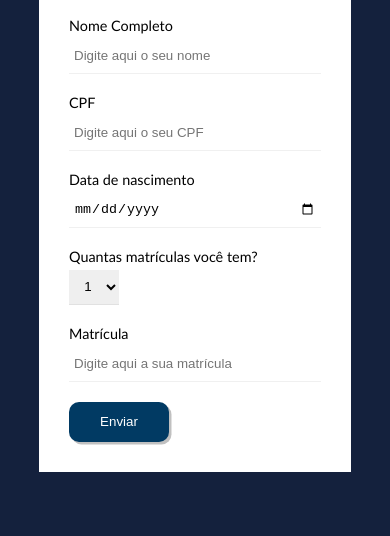
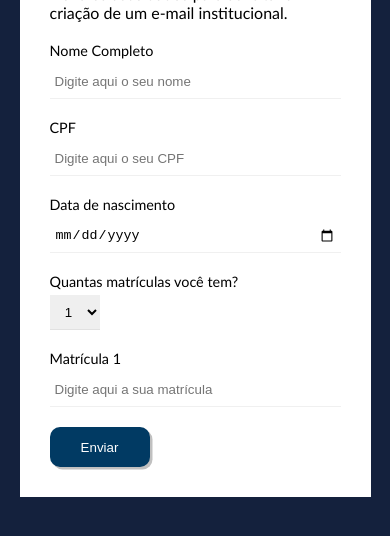
Before and after one commit to LucasMagnago/form-email, a website: page index.html in a window 390 px wide. Shown: the part 310-846 px from the top of the page. Drawn offline with Linux system fonts and the light colour scheme.

Commit message:
Atualizações na responsividade

```diff
--- a/index.html
+++ b/index.html
@@ -38,7 +38,7 @@
                 </select>
             </div>
             <div id="form-matricula1">
-                <label style="margin-bottom: 5px">Matrícula </label>
+                <label style="margin-bottom: 5px">Matrícula 1</label>
                 <input type="number" id="matricula1" name="matricula" placeholder="Digite aqui a sua matrícula">
             </div>
             <div id="form-matricula2" class="form-matricula2-hidden">
--- a/style.css
+++ b/style.css
@@ -169,7 +169,7 @@ button:active{
     .container{
         width: 70%;
         max-width: 70%;
-        background-color: white;
+        /* background-color: white; */
     }
     #form{
         width: 100%;
@@ -178,10 +178,16 @@ button:active{
 
 }
 @media (max-width: 460px){
+    body{
+        height: 120%;
+    }
     .container{
-        margin-top: 20%;
-        width: 80%;
-        max-width: 80%;
+        margin-top: 0px;
+        width: 90%;
+        max-width: 90%;
+    }
+    .form{
+        padding: 15px;
     }
 }
 /*Removendo arrows do input number*/
```
